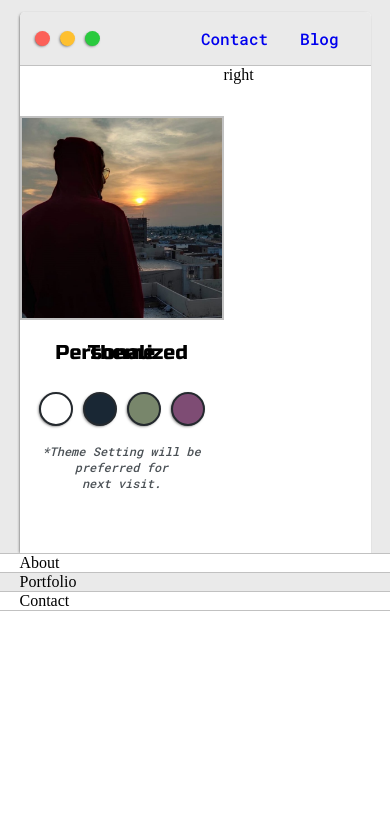
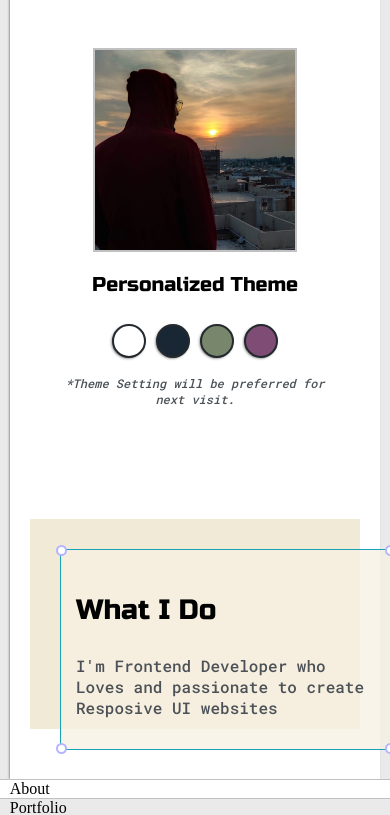
Before and after one commit to Karan-Munjani/Portfolio-site, a plain HTML site: page index.html in a window 390 px wide. Shown: the part 285-1100 px from the top of the page. Before the commit the page ends 896 px from the top, so only its background shows below. Drawn offline with Linux system fonts and the light colour scheme.

Commit message:
section 1 completed

```diff
--- a/css/style.css
+++ b/css/style.css
@@ -8,6 +8,9 @@
     --secondaryText:#4b5156;
 
     --themeDotBorder: #24292e;
+
+    --previewBg:rgba(248, 242, 227, 0.788);
+    --previewShadow:#f0ead6;
 }
 
 *{
@@ -209,10 +212,60 @@ li{
 }
 
 .right-column{
-    grid-area: right-column;
+	grid-area: right-column;
+	display: grid;
+	align-content: center;
+	padding-top: 50px;
+	padding-bottom: 50px;
+}
+
+#preview-shadow{
+    background-color: var(--previewShadow);
+    max-width: 300px;
+    height: 180px;
+    padding-left: 30px;
+    padding-top: 30px;
+}
+
+#preview{
+    width: 300px;
+    background-color: var(--previewBg);
+    border:1.5px solid #17a2b8;
+    padding:15px;
+    position: relative;
+
+}
+
+.corner{
+    width: 7px;
+    height: 7px;
+    background-color: #fff;
+    border-radius:50%;
+    border:2px solid rgb(180, 180, 255);
+    position: absolute;
+
+}
+
+#corner-1{
+    top:-5px;
+    left:-5px;
+}
+
+#corner-2{
+    top:-5px;
+    right:-5px;
+}
+
+#corner-3{
+    bottom:-5px;
+    right:-5px;
+}
+#corner-4{
+    bottom:-5px;
+    left:-5px;
+}
 
 
-}
 
 /* @media screen and (max-width:1400px){
     .main-container{
@@ -229,12 +282,18 @@ li{
 
 /* when screen is 768 or small */
 @media screen and (max-width:768px){
-    .main-container{
-        width:85%;
-    }
+   .intro-wrapper{
+       grid-template-columns: 1fr;
+       grid-template-areas: "nav-wrapper" "left-column" "right-column";
+   }
+   .right-column{
+       justify-content: center;
+   }
 }
 @media screen and (max-width:425px){
-    .main-container{
-        width:90%;
+    .intro-wrapper{
+        grid-template-columns: 1fr;
+        grid-template-areas: "nav-wrapper" "left-column" "right-column";
     }
+
 }
--- a/index.html
+++ b/index.html
@@ -53,7 +53,19 @@
               </p>
           </div>
 
-          <div class="right-coulmn">right</div>
+          <div class="right-column">
+
+            <div id="preview-shadow">
+                <div id="preview">
+                    <div id="corner-1" class="corner"></div>
+                    <div id="corner-2" class="corner"></div>
+                    <h3>What I Do</h3>
+                    <p>I'm Frontend Developer who Loves and passionate to create Resposive UI websites</p>
+                    <div id="corner-3" class="corner"></div>
+                    <div id="corner-4" class="corner"></div>
+                </div>
+            </div>
+        </div>
         </div>
       </div>
     </section>
```
